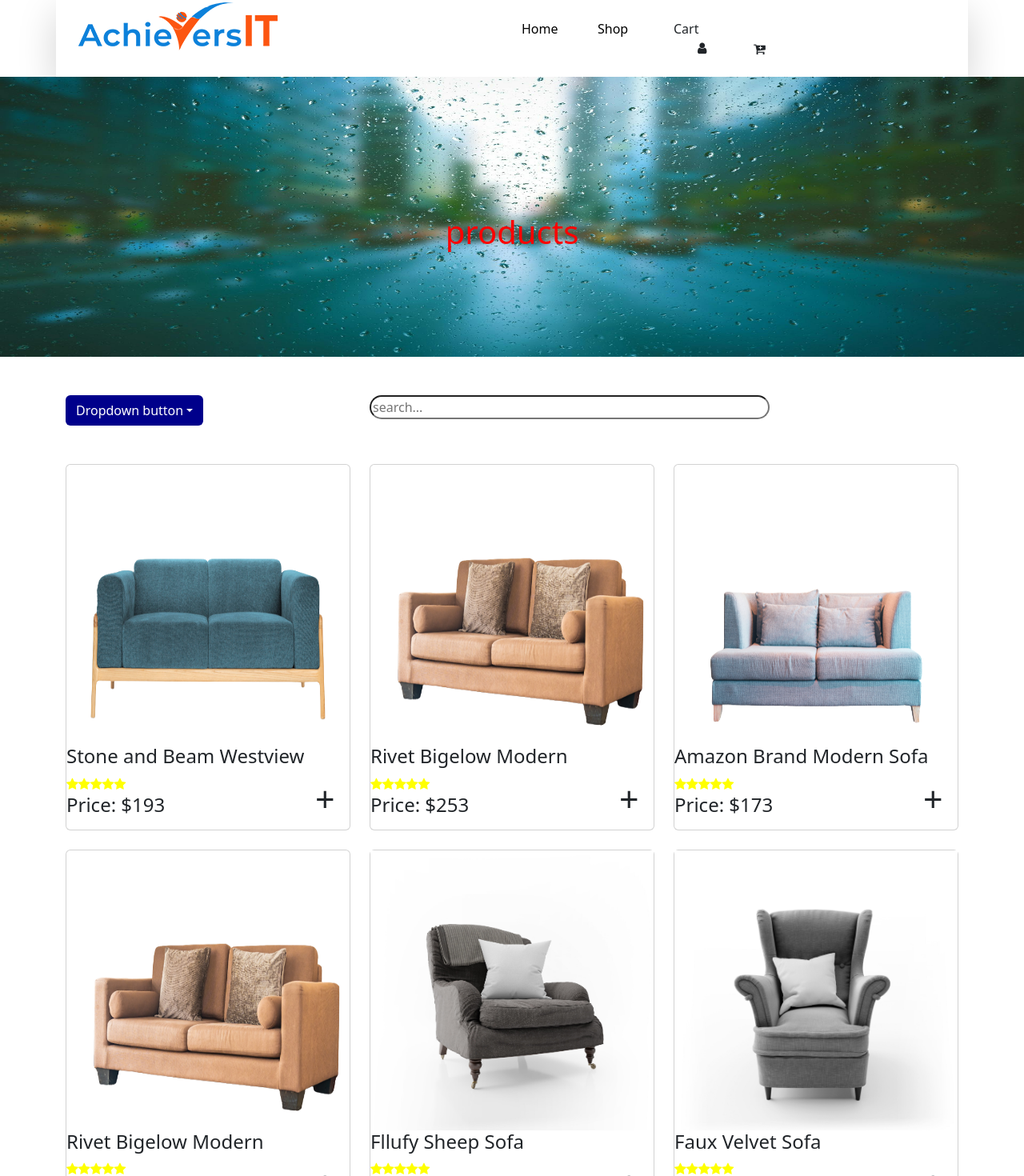
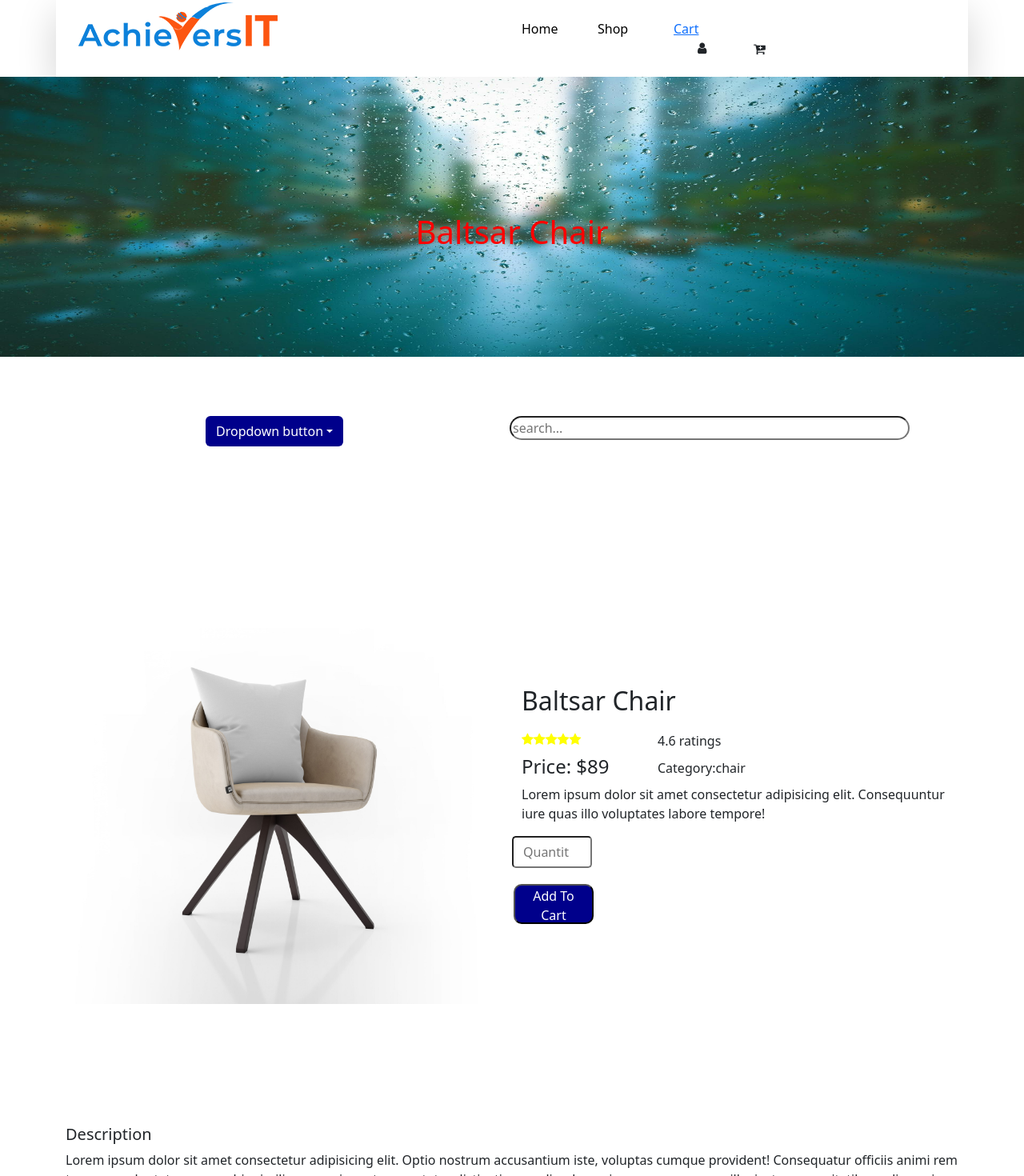
Before and after one commit to Chandunatakarani/React-Furniture-Project, a React (Create React App) app: page /products/chair/08 in a window 1280 px wide. Shown: the top 1470 px of the page at 80% size. Built offline with nearby package versions, Linux system fonts and the light colour scheme.

Commit message:
products

```diff
--- a/src/App.js
+++ b/src/App.js
@@ -1,6 +1,7 @@
 import { Route, Routes } from "react-router-dom";
 import Home from "./Components/Home";
 import Product from "./Pages/Products";
+import Cart from "./Pages/Cart";
 
 function App() {
   return (
@@ -8,6 +9,7 @@ function App() {
    <Routes>
     <Route path="/" element={< Home />} />
     <Route path="products/:category/:id" element={< Product />} />
+    <Route path="Cart/:category/:id" element={< Cart />} />
    </Routes>
 
   );
--- a/src/Components/Corousel.css
+++ b/src/Components/Corousel.css
@@ -58,11 +58,15 @@
  color:  red;
 }
 .search-dropdown{
-    margin-top: 180px;
+    margin-top: 150px;
+}
+.dropdown-bar{
+  margin-left: 175px;
 }
 .search-bar{
     width: 500px;
     border-radius: 20px;
+  margin-left: 175px;
 }
 .dropdown-bar{
     background-color: darkblue;
@@ -74,3 +78,28 @@
 .card img{
     height: 350px;
 }
+.plus-button{
+    border-radius: 10px;
+    background-color: darkblue;
+    color: white;
+    width: 100px;
+    height:50px;
+    margin-top:60px;
+    margin-left:-98px;
+}
+.ratings{
+margin-top: -19px;
+    margin-left: 170px;
+}
+.category{
+    margin-top: -30px;
+    margin-left: 170px;
+}
+.form-number{
+    width:100px;
+    height:40px;
+    border-radius: 5px;
+}
+.body, .container {
+    overflow-x: hidden;
+  }
--- a/src/Components/Discount.jsx
+++ b/src/Components/Discount.jsx
@@ -2,18 +2,18 @@ import React, { useContext, useEffect, useState } from 'react';
 import { discoutProducts } from './Product';
 import './Corousel.css';
 import { Link } from 'react-router-dom';
-import { sofadata } from '../Pages/Products';
+import { dsdata } from '../Pages/Cart';
 const Discount = () => {
 
 
     const [discount, setDiscount] = useState([]);
-    const sofa=useContext(sofadata)
+    const sofa=useContext(dsdata)
 
     useEffect(() => {
         setDiscount(discoutProducts);
     }, []);
     const imageclicked = ()=>{
-        console.log({sofa});
+        // console.log(sofa);
 
     }
     return (
--- a/src/Components/Header.jsx
+++ b/src/Components/Header.jsx
@@ -20,7 +20,10 @@ const Header = () => {
         Shop
         </Link>
         </div>
-       <div className="col-2">Cart
+       <div className="col-2">
+       <Link to="/Cart">
+        Cart
+        </Link>
        <i className="fa fa-user user-profile"></i>
        <i className="fa fa-cart-plus cart-symbol"></i>
        </div>
--- /dev/null
+++ b/src/Pages/Cart.jsx
@@ -0,0 +1,31 @@
+import React, { createContext, useEffect, useState } from 'react';
+import { products } from '../Components/Product';
+import Header from '../Components/Header';
+import { useParams } from 'react-router-dom';
+import Discount from '../Components/Discount';
+import Home from '../Components/Home';
+
+export const dsdata = createContext();
+
+const Cart = () => {
+  const { id: cid } = useParams(); // Destructure and rename for clarity
+  const [fins, setFins] = useState([]);
+
+  useEffect(() => {
+    // Filter products based on cid
+    const sofacategory = products.filter((product) => product.id === cid);
+    setFins(sofacategory);
+  }, [cid]); // Re-run when `cid` changes
+
+  console.log(fins);
+
+  return (
+    <dsdata.Provider value={cid}>
+      <div>
+        <Home />
+      </div>
+    </dsdata.Provider>
+  );
+};
+
+export default Cart;
--- a/src/Pages/Products.jsx
+++ b/src/Pages/Products.jsx
@@ -1,17 +1,17 @@
 import React, { createContext, useEffect, useState } from 'react';
 import Header from '../Components/Header';
-import { useParams } from 'react-router-dom';
+import { Link, useParams } from 'react-router-dom';
 import { products } from '../Components/Product';
 import backgroundimage from '../Components/Images/pexels-pixabay-531880.jpg';
 import '../Components/Corousel.css';
 import Footer from '../Components/Footer';
- export const sofadata=createContext()
+export const sofadata = createContext()
 
 const Product = () => {
   const { category, id } = useParams()
   const [filteredproducts, setfilteredproducts] = useState([])
   const [singleproduct, setsingleproduct] = useState([])
-  const [sofa,setsofa]=useState([])
+  const [sofa, setsofa] = useState([])
   useEffect(() => {
     const singlefiltered = products.filter(
       (product) => product.id === id
@@ -21,8 +21,8 @@ const Product = () => {
       (product) => product.category === category
     );
     setfilteredproducts(filtered);
-    const sofacategory =products.filter(
-      (product) => product.category ==="sofa"
+    const sofacategory = products.filter(
+      (product) => product.category === "sofa"
     );
     setsofa(sofacategory)
 
@@ -34,13 +34,14 @@ const Product = () => {
   //  setsofa(singleproduct)
   // }
   return (
-    <sofadata.Provider value={{singleproduct}}>
+    <sofadata.Provider value={{ singleproduct,sofa }}>
       <div>
         <Header />
         <img className='background-image' src={backgroundimage} alt="" />
-
-      <h1 className='text-center products'>products</h1>
-      <div className="container">
+        <h1 className='text-center products'>
+                   {singleproduct.length > 0 ? singleproduct[0].productName : ""}
+                  </h1>
+        <div className="container pt-5">
           <div className="row search-dropdown">
             <div className="col-4">
               <div className="dropdown">
@@ -48,10 +49,12 @@ const Product = () => {
                   Dropdown button
                 </button>
                 <ul className="dropdown-menu">
-                <li><a className="dropdown-item" href="/products/:category/:id">Sofa</a></li>
-                <li><a className="dropdown-item" href="/products/:category/:id">Mobile</a></li>
-                <li><a className="dropdown-item" href="/products/:category/:id">Chair</a></li>
-                <li><a className="dropdown-item" href="/products/:category/:id">Headphones</a></li>
+                  <Link to="/products/:category/:id">
+                  <li className="dropdown-item">Sofa</li>
+                  <li className="dropdown-item">Mobile</li>
+                  <li className="dropdown-item">Chair</li>
+                  <li className="dropdown-item">Headphones</li>
+                  </Link>
                 </ul>
               </div>
             </div>
@@ -61,15 +64,52 @@ const Product = () => {
           </div>
         </div>
         <div className="container mt-5">
-        <div className="row g-4">
+          <div className="row justify-content-center align-items-center min-vh-100">
             {
-            sofa.map((sofaproduct)=>(
+              singleproduct.map((sofaproduct) => (
+                <>
+                  <div className="col-6">
+                        <img className="w-100 mb-5" src={sofaproduct.imgUrl} alt="" />
+                        </div>
+                        <div className="col-6">
+                        <h2>{sofaproduct.productName}</h2>
+                        <div className="row pt-2">
+                        <div className="rating">
+                          <i className="fa fa-star rating-star" ></i>
+                          <i className="fa fa-star rating-star" ></i>
+                          <i className="fa fa-star rating-star" ></i>
+                          <i className="fa fa-star rating-star" ></i>
+                          <i className="fa fa-star rating-star" ></i>
+                          <h6 className='ratings'>{sofaproduct.reviews[0].rating} ratings</h6>
+                          </div>
+                            <h4>Price: ${sofaproduct.price}</h4>
+                            <h6 className='category'>Category:{sofaproduct.category}</h6>
+                            <p>{sofaproduct.shortDesc}</p>
+                            <input className="form-number" type="number"placeholder='Quantity'></input>
+                            <button className='plus-button'>Add To Cart</button>
+                    </div>
+                  </div>
+                </>
+              ))
+            }
+          </div>
+          <h5>Description</h5>
+          <p>{singleproduct.length > 0 ? singleproduct[0]?.description : "No description available"}</p>
+        </div>
+
+        <h3 className='text-center text-success mt-5'>Items You Might Like</h3>
+        <div className="container mt-5">
+          <div className="row g-5">
+            {
+              filteredproducts.map((item)=>(
                 <>
                 <div className="col-4">
                     <div className="card">
                       <div className="card-title">
-                <img  className="w-100"src={sofaproduct.imgUrl} alt="" />
-                <h4>{sofaproduct.productName}</h4>
+                      <Link to={`/products/${item.category}/${item.id}`}>
+                        <img className="w-100" src={item.imgUrl} alt="" />
+                        </Link>
+                        <h4>{item.productName}</h4>
                         <div className="rating">
                           <i className="fa fa-star rating-star" ></i>
                           <i className="fa fa-star rating-star" ></i>
@@ -79,7 +119,7 @@ const Product = () => {
                         </div>
                         <div className="row">
                           <div className="col-6">
-                                                <h4>Price: ${sofaproduct.price}</h4>
+                            <h4>Price: ${item.price}</h4>
                           </div>
                           <div className="col-6">
                             <button className="btn plus-symbol">+</button>
```
Lines whose indentation alone changed are shown as unchanged.
